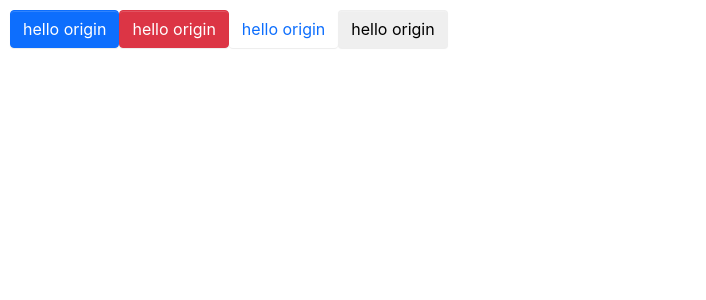
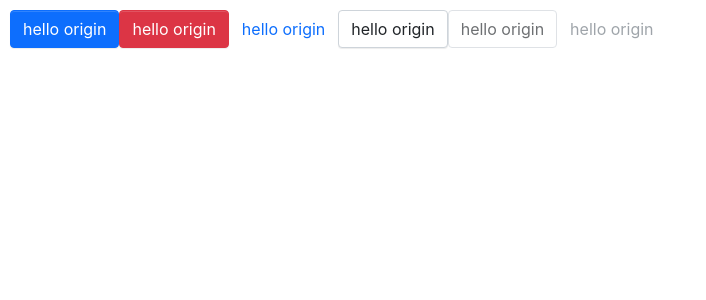
Before and after one commit to the-first-forever/origin-ui, a React (Vite) app: page / in a window 1280 px wide. Shown: the top 300 px of the page, without its empty margins (0-706 px from the left). Built offline with nearby package versions, Linux system fonts and the light colour scheme.

Commit message:
feat: link & disabled link

```diff
--- a/src/App.tsx
+++ b/src/App.tsx
@@ -1,6 +1,6 @@
 import './styles/index.scss'
 import styles from './test.module.scss'
-import Button, {ButtonSize, ButtonType} from "./components/Button";
+import Button, {ButtonType} from "./components/Button";
 
 function App() {
   return (
@@ -9,6 +9,8 @@ function App() {
       <Button btnType={ButtonType.Danger} href='www.baidu.com'>hello origin</Button>
       <Button btnType={ButtonType.Link} href='www.baidu.com'>hello origin</Button>
       <Button btnType={ButtonType.Default} href='www.baidu.com'>hello origin</Button>
+      <Button disabled href='www.baidu.com'>hello origin</Button>
+      <Button disabled btnType={ButtonType.Link} href='www.baidu.com'>hello origin</Button>
     </div>
   )
 }
--- a/src/components/Button/_styles.scss
+++ b/src/components/Button/_styles.scss
@@ -15,6 +15,11 @@
   box-shadow: $btn-box-shadow;
   @include button-size($btn-padding-x, $btn-padding-y, $btn-font-size, $border-radius);
   transition: $btn-transition;
+
+  &:focus {
+    // 获取焦点后，不展示边框
+    outline: none;
+  }
 
   // button 禁用态
   &.disabled,
@@ -43,4 +48,28 @@
   &.btn-danger {
     @include button-style($danger, $danger, $white)
   }
+  &.btn-default {
+    @include button-style($white, $gray-400, $body-color, $white, $primary, $primary)
+  }
 }
+
+.btn-link {
+  font-weight: $font-weight-normal;
+  color: $btn-link-color;
+  text-decoration: $link-decoration;
+  box-shadow: none;
+  &:hover {
+    color: $btn-link-hover-color;
+    text-decoration: $link-hover-decoration;
+  }
+  &:focus,
+  &.focus {
+    text-decoration: $link-hover-decoration;
+    box-shadow: none;
+  }
+  &.disabled,
+  &:disabled {
+    color: $btn-link-disabled-color;
+    pointer-events: none;
+  }
+}
--- a/src/components/Button/index.tsx
+++ b/src/components/Button/index.tsx
@@ -1,9 +1,9 @@
 import {FC, memo} from 'react'
 import classnames from 'classnames'
 
-import {BaseButtonProps, ButtonType} from './types'
+import {ButtonProps, ButtonType} from './types'
 
-const Button: FC<BaseButtonProps> = (props) => {
+const Button: FC<ButtonProps> = (props) => {
   const { btnType, disabled, size, children, href } = props
 
   const classes = classnames('btn', {
--- a/src/styles/_mixin.scss
+++ b/src/styles/_mixin.scss
@@ -18,12 +18,19 @@
   background: $background;
   border-color: $border;
 
-  // hover focus 态
+  // hover focus 态 TODO 按下之后，需要点击其他地方才会回复未点击状态，是否需要做自动恢复
   &:hover,
   &:focus,
   &.focus {
     color: $hover-color;
     background: $hover-background;
     border-color: $hover-border;
+
+    &:disabled,
+    &.disabled {
+      color: $color;
+      background: $background;
+      border-color: $border;
+    }
   }
 }
```
Also changed, not shown: src/components/Button/types.ts (+7 -0 lines).
